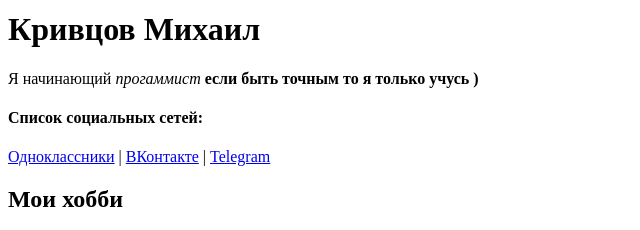
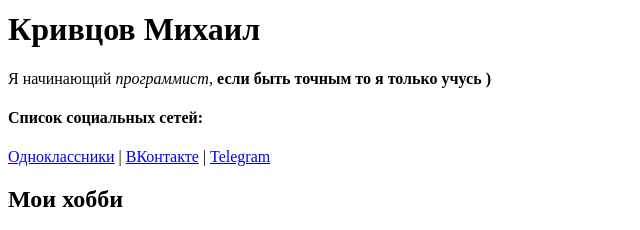
Before and after one commit to miha86776/resume, a plain HTML site: page index.html in a window 1280 px wide. Shown: the part 172-402 px from the top of the page, 0-640 px from the left. Drawn offline with Linux system fonts and the light colour scheme.

Commit message:
Update index.html

```diff
--- a/index.html
+++ b/index.html
@@ -11,7 +11,7 @@
 <body>
   <img src="https://i.mycdn.me/i?r=AyH4iRPQ2q0otWIFepML2LxRdL2F7k3Cc16xiUXrZ1F6_w" alt="Кривцов Михаил фото" width=200">
   <h1>Кривцов Михаил</h1>
-  <p>Я начинающий <em>прогаммист</em> <strong>если быть точным то я только учусь )</strong> </p>
+  <p>Я начинающий <em>программист,</em> <strong>если быть точным то я только учусь )</strong> </p>
   <h4>Список социальных сетей:</h4>
   <a href="https://ok.ru/feed" target="_blank">Одноклассники</a>
   |
```
